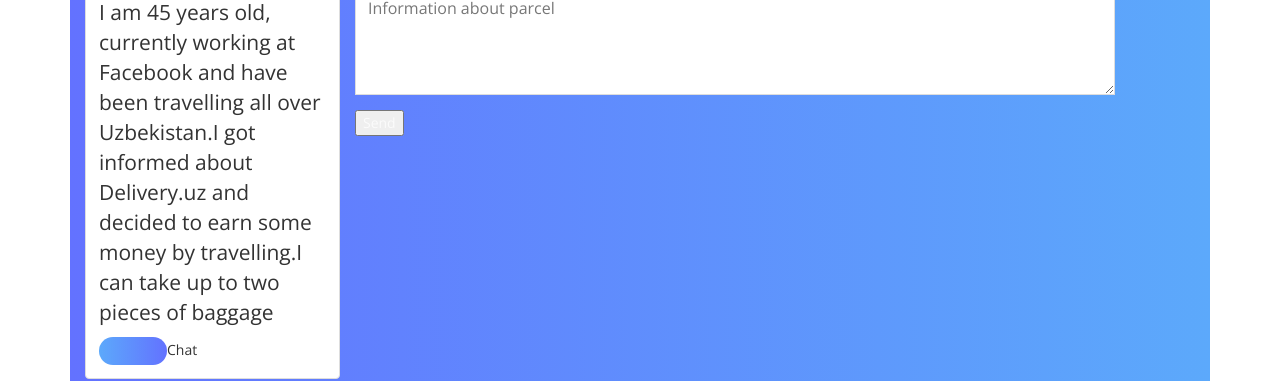
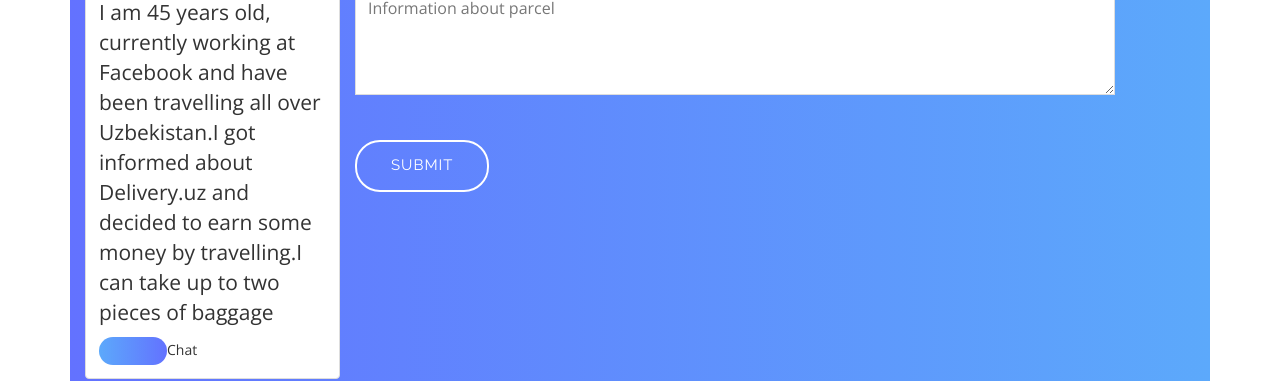
Before and after one commit to Erkinov/Deliver.uz, a plain HTML site: page Step4.html in a window 1280 px wide. Shown: the part 438-819 px from the top of the page. Drawn offline with nearby package versions, Linux system fonts and the light colour scheme.

Commit message:
Update Step4.html

```diff
--- a/Step4.html
+++ b/Step4.html
@@ -111,8 +111,7 @@
             <p class="help-block text-danger"></p>
           </div>
           <div id="success"></div>
-          <!-- button type="submit" class="btn btn-custom btn-lg"><a href="Form.html" style="color:white">Submit</a></button-->
-          <input type="submit" value="Send">
+          <button type="submit" class="btn btn-custom btn-lg"><a href="Form.html" style="color:white">Submit</a></button>
         </form>
       </div>
     </div>
```
